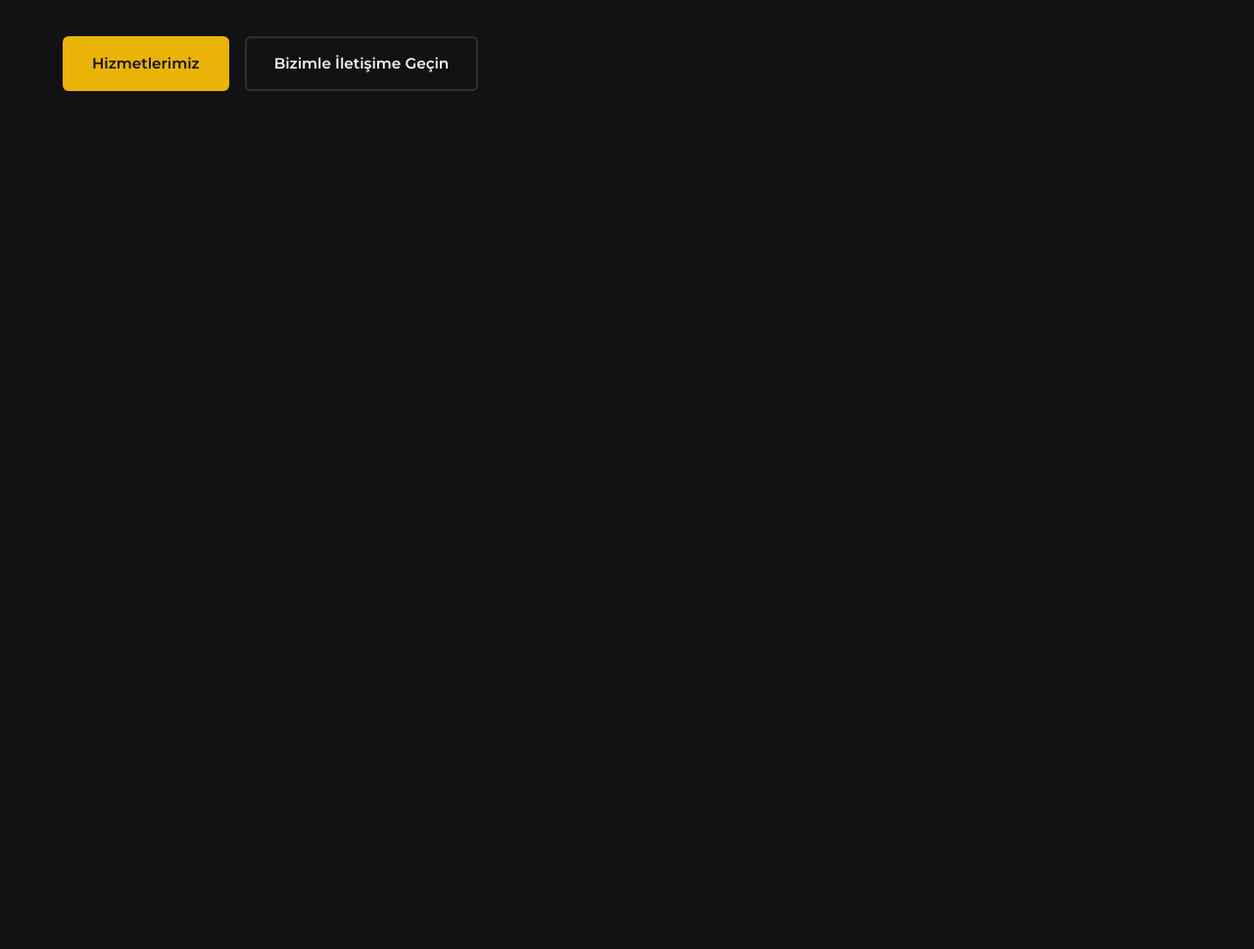
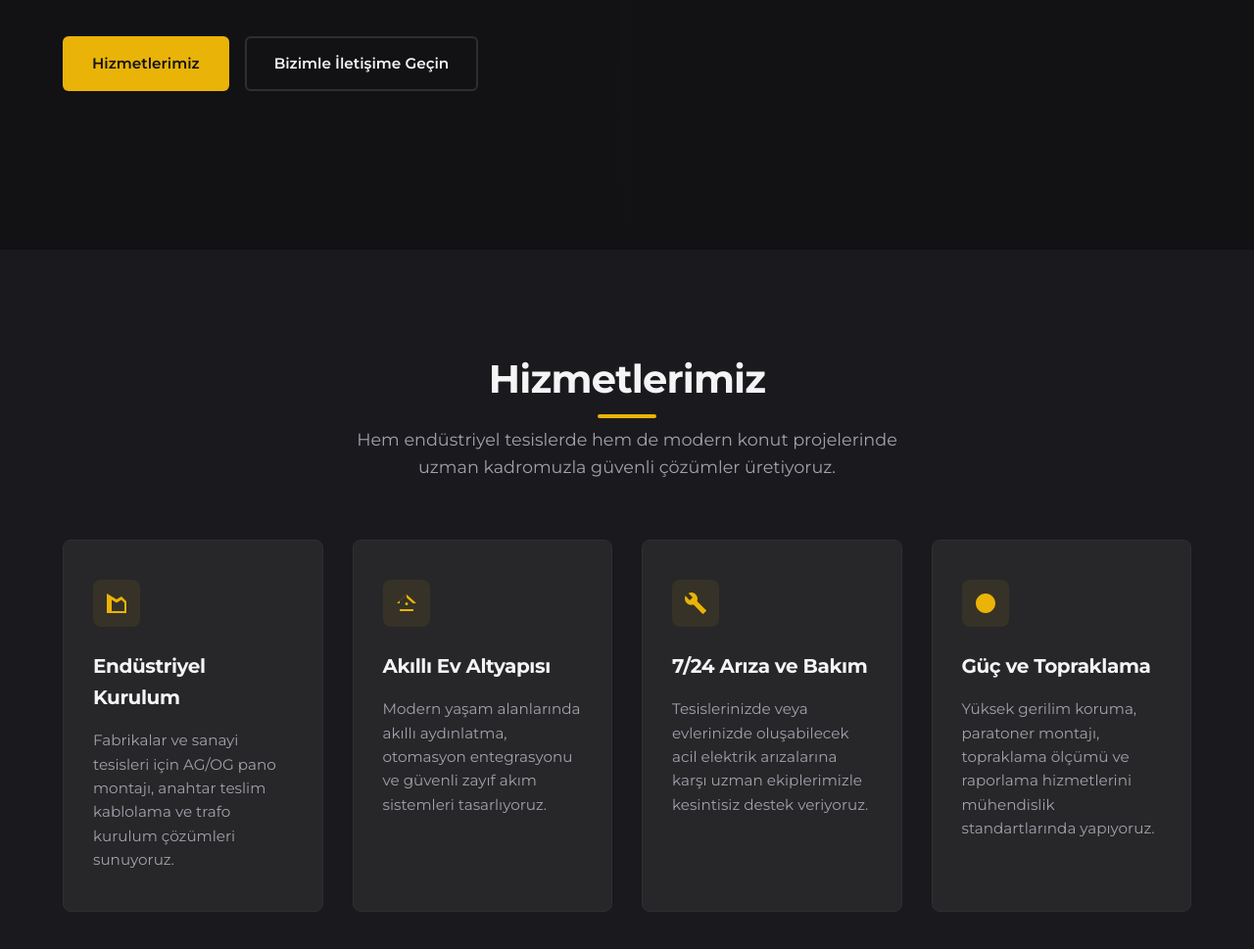
Before and after one commit to 1eminguler/loremelektrik, a plain HTML site: page index.html in a window 1280 px wide. Shown: the part 545-1514 px from the top of the page at 98% size. Before the commit the page ends 800 px from the top, so only its background shows below. Drawn offline with Linux system fonts and the light colour scheme.

Commit message:
style: design services section and card layout with hover effects

```diff
--- a/css/style.css
+++ b/css/style.css
@@ -310,3 +310,83 @@ ul {
     flex-direction: column;
   }
 }
+
+/* Section header utility */
+.section-header {
+  text-align: center;
+  margin-bottom: 60px;
+}
+
+.section-header__title {
+  font-size: 2.5rem;
+  margin-bottom: 16px;
+  position: relative;
+  display: inline-block;
+}
+
+.section-header__title::after {
+  content: '';
+  position: absolute;
+  left: 50%;
+  bottom: -8px;
+  transform: translateX(-50%);
+  width: 60px;
+  height: 4px;
+  background-color: var(--accent);
+  border-radius: 2px;
+}
+
+.section-header__subtitle {
+  color: var(--text-muted);
+  font-size: 1.1rem;
+  max-width: 600px;
+  margin: 0 auto;
+}
+
+/* Services Section */
+.services__grid {
+  display: grid;
+  grid-template-columns: repeat(auto-fit, minmax(250px, 1fr));
+  gap: 30px;
+}
+
+.service-card {
+  background-color: var(--bg-tertiary);
+  border: 1px solid var(--border-color);
+  padding: 40px 30px;
+  border-radius: 8px;
+  transition: var(--transition-smooth);
+}
+
+.service-card:hover {
+  transform: translateY(-8px);
+  border-color: var(--accent);
+  box-shadow: 0 10px 30px -10px rgba(234, 179, 8, 0.15);
+}
+
+.service-card__icon {
+  margin-bottom: 24px;
+  width: 48px;
+  height: 48px;
+  display: flex;
+  align-items: center;
+  justify-content: center;
+  background-color: rgba(234, 179, 8, 0.08);
+  border-radius: 8px;
+}
+
+.service-card__icon svg {
+  width: 24px;
+  height: 24px;
+  fill: var(--accent);
+}
+
+.service-card__title {
+  font-size: 1.25rem;
+  margin-bottom: 16px;
+}
+
+.service-card__desc {
+  color: var(--text-muted);
+  font-size: 0.95rem;
+}
--- a/index.html
+++ b/index.html
@@ -46,6 +46,45 @@
                 </div>
             </div>
         </section>
+
+        <section id="hizmetler" class="section section--secondary reveal-on-scroll">
+            <div class="container">
+                <div class="section-header">
+                    <h2 class="section-header__title">Hizmetlerimiz</h2>
+                    <p class="section-header__subtitle">Hem endüstriyel tesislerde hem de modern konut projelerinde uzman kadromuzla güvenli çözümler üretiyoruz.</p>
+                </div>
+                <div class="services__grid">
+                    <div class="service-card reveal-on-scroll">
+                        <div class="service-card__icon">
+                            <svg viewBox="0 0 24 24"><path d="M22 22H2V2l10 6 5-3 5 5v12zm-2-2v-8.5l-3-3-5 3-5-3V20h13z"/></svg>
+                        </div>
+                        <h3 class="service-card__title">Endüstriyel Kurulum</h3>
+                        <p class="service-card__desc">Fabrikalar ve sanayi tesisleri için AG/OG pano montajı, anahtar teslim kablolama ve trafo kurulum çözümleri sunuyoruz.</p>
+                    </div>
+                    <div class="service-card reveal-on-scroll">
+                        <div class="service-card__icon">
+                            <svg viewBox="0 0 24 24"><path d="M12 3L2 12h3v8h14v-8h3L12 3zm0 3.25l7 6.3V18H5v-8.45l7-6.3zM12 11a1.5 1.5 0 100 3 1.5 1.5 0 000-3z"/></svg>
+                        </div>
+                        <h3 class="service-card__title">Akıllı Ev Altyapısı</h3>
+                        <p class="service-card__desc">Modern yaşam alanlarında akıllı aydınlatma, otomasyon entegrasyonu ve güvenli zayıf akım sistemleri tasarlıyoruz.</p>
+                    </div>
+                    <div class="service-card reveal-on-scroll">
+                        <div class="service-card__icon">
+                            <svg viewBox="0 0 24 24"><path d="M22.7 19l-9.1-9.1c.9-2.3.4-5-1.5-6.9-2-2-5-2.4-7.4-1.3L9 6 6 9 1.6 4.3C.5 6.7.9 9.8 2.9 11.8c1.9 1.9 4.6 2.4 6.9 1.5l9.1 9.1c.4.4 1 .4 1.4 0l2.3-2.3c.5-.4.5-1.1.1-1.5z"/></svg>
+                        </div>
+                        <h3 class="service-card__title">7/24 Arıza ve Bakım</h3>
+                        <p class="service-card__desc">Tesislerinizde veya evlerinizde oluşabilecek acil elektrik arızalarına karşı uzman ekiplerimizle kesintisiz destek veriyoruz.</p>
+                    </div>
+                    <div class="service-card reveal-on-scroll">
+                        <div class="service-card__icon">
+                            <svg viewBox="0 0 24 24"><path d="M12 2c5.52 0 10 4.48 10 10s-4.48 10-10 10S2 17.52 2 12 6.48 2 12 2zm1 10h3l-5 7v-5H8l5-7v5z"/></svg>
+                        </div>
+                        <h3 class="service-card__title">Güç ve Topraklama</h3>
+                        <p class="service-card__desc">Yüksek gerilim koruma, paratoner montajı, topraklama ölçümü ve raporlama hizmetlerini mühendislik standartlarında yapıyoruz.</p>
+                    </div>
+                </div>
+            </div>
+        </section>
     </main>
 
     <script src="js/main.js"></script>
```
